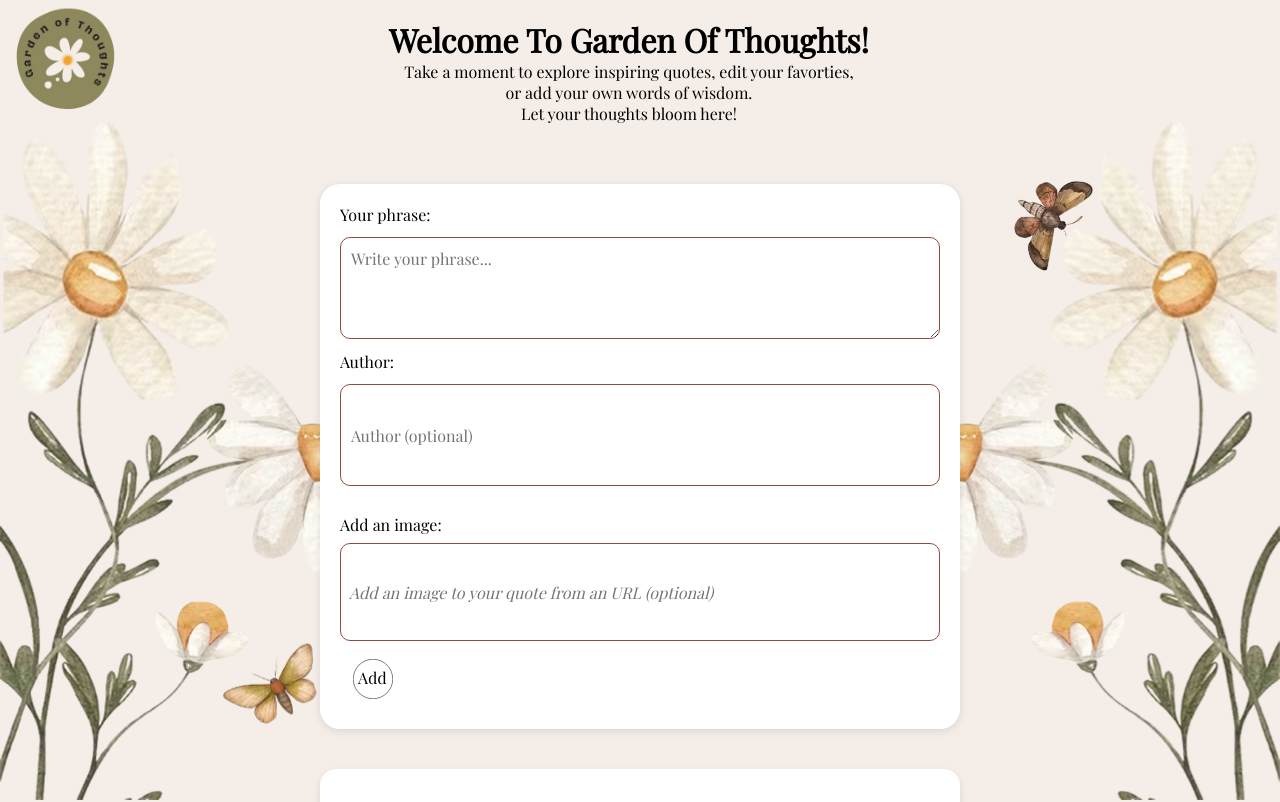
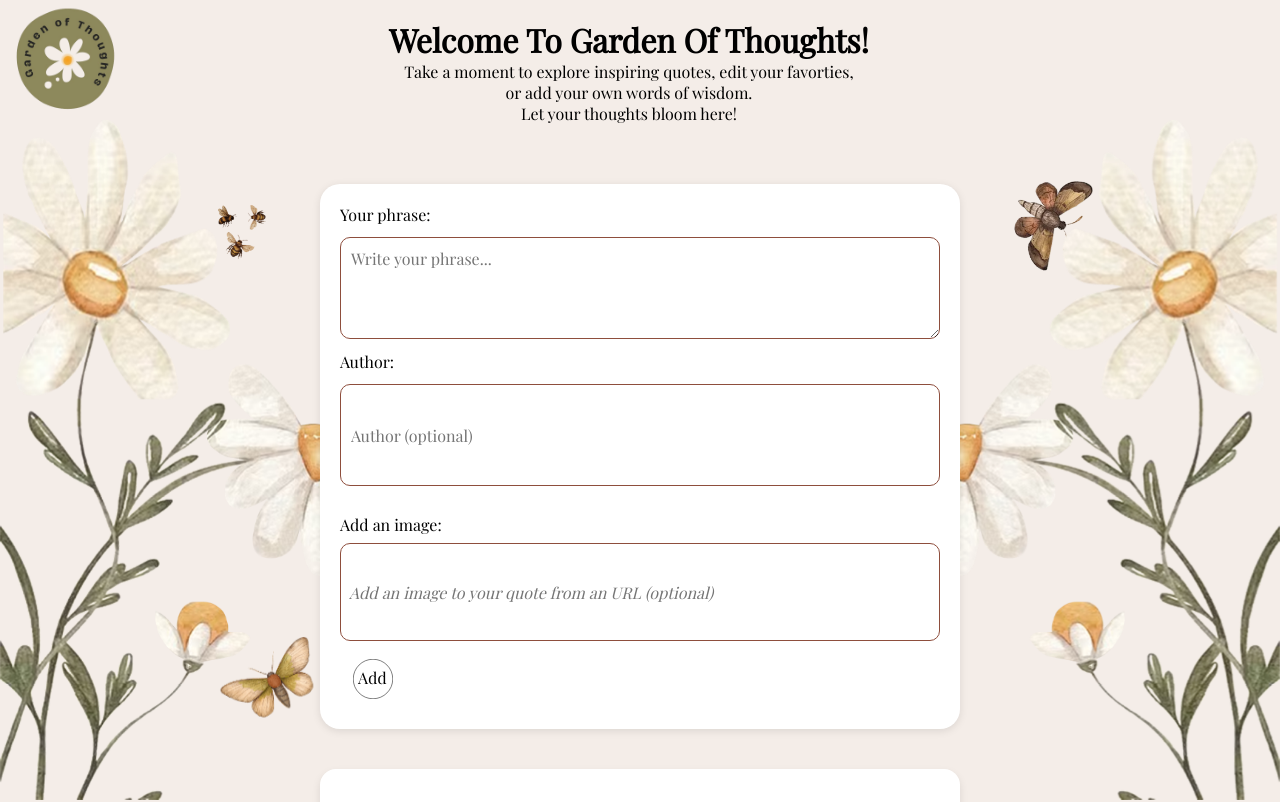
Before and after one commit to hgall3/empower-phrases-app, a React (Vite) app: page / in a window 1280 px wide. Shown: the top 802 px of the page. Built offline with nearby package versions, Linux system fonts and the light colour scheme.

Commit message:
bees animations added

```diff
--- a/src/App.jsx
+++ b/src/App.jsx
@@ -11,6 +11,7 @@ import tiktok from "./assets/tiktok.svg"
 import tw from "./assets/twitter.svg"
 import Animation from './components/addAnimation/Animation'
 import Moth from './components/addAnimation/Moth'
+import Bees from './components/addAnimation/bees'
 
 function App() {
   const [phrases, setPhrases] = useState(initialPhrases)
@@ -45,6 +46,7 @@ function App() {
       </header>
 
       <main className="box-global">
+        <Bees />
         <img className="img-left" src={flowersRight} alt="flowers background with moth" />
 
         <div className="phrases-container">
--- a/src/components/addAnimation/Animation.scss
+++ b/src/components/addAnimation/Animation.scss
@@ -21,3 +21,13 @@
     75%  { transform: translateY(10px) rotate(1deg); }
     100% { transform: translateY(0) rotate(0deg); }
   }
+
+  @media (max-width: 768px) {
+  .moth-container {
+    display: none;
+  }
+
+  .moth {
+    width: 45px;
+  }
+}
--- /dev/null
+++ b/src/components/addAnimation/Bees.jsx
@@ -0,0 +1,13 @@
+import React from 'react';
+import './Bees.scss';
+import bees from '../../assets/bees.png';
+
+const Bees = () => {
+  return (
+    <div className="bees-container">
+      <img src={bees} alt="flying bees" className="bees" />
+    </div>
+  );
+};
+
+export default Bees;
--- /dev/null
+++ b/src/components/addAnimation/Bees.scss
@@ -0,0 +1,32 @@
+.bees-container {
+    position: fixed;
+    top: 25vh;
+    left: 16vw;
+    z-index: 1;
+    pointer-events: none;
+  }
+
+  .bees {
+    width: 80px;
+    animation: bees-fly 5s ease-in-out infinite;
+  }
+
+  @keyframes bees-fly {
+    0%   { transform: translate(0px, 0px) rotate(0deg); }
+    25%  { transform: translate(-2px, -4px) rotate(1.5deg); }
+    50%  { transform: translate(2px, 2px) rotate(-1.5deg); }
+    75%  { transform: translate(-1px, -3px) rotate(1deg); }
+    100% { transform: translate(0px, 0px) rotate(0deg); }
+  }
+
+  @media (max-width: 768px) {
+    .bees-container {
+      top: auto;
+      bottom: 25vh;  // o ajústalo según se vea mejor
+      left: 25vw;
+    }
+
+    .bees {
+      width: 50px;
+    }
+  }
--- a/src/components/addAnimation/Moth.scss
+++ b/src/components/addAnimation/Moth.scss
@@ -20,3 +20,16 @@
     80%  { transform: translate(-2px, 1px) rotate(-1deg); }
     100% { transform: translate(0px, 0px) rotate(0deg); }
   }
+
+  @media (max-width: 768px) {
+    .moth2-container {
+      top: auto;
+      bottom: 2vh;
+      left: 65vw;
+
+    }
+
+    .moth2 {
+      width: 45px;
+    }
+  }
--- a/src/styles/main.scss
+++ b/src/styles/main.scss
@@ -215,7 +215,7 @@ header {
       }
     }
 
-    .moth-container {
+    /* .moth-container {
       display: none;
       top: auto;
       bottom: 5vh;
@@ -224,8 +224,8 @@ header {
 
     .moth {
       width: 5px;
-    }
-    .moth2-container {
+    } */
+   /*  .moth2-container {
       display: none;
-    }
+    } */
   }
```
Also changed, not shown: src/assets/bees.png (added).
